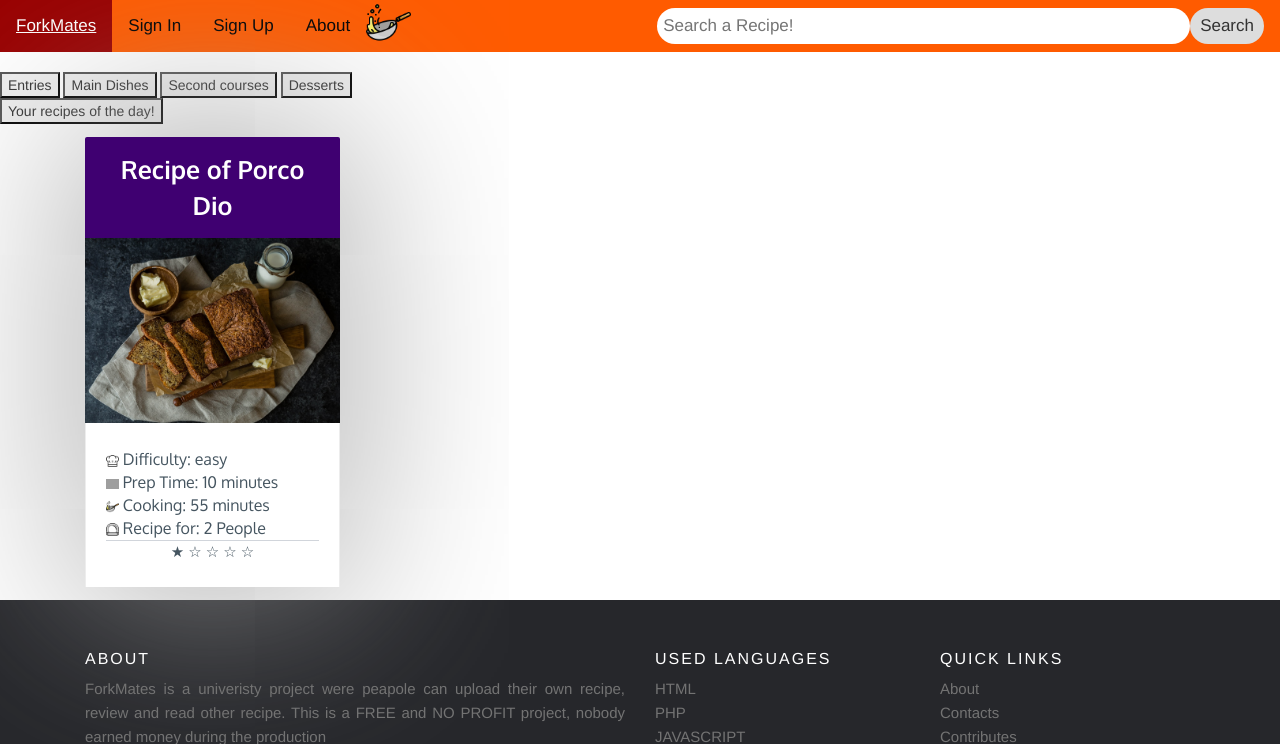
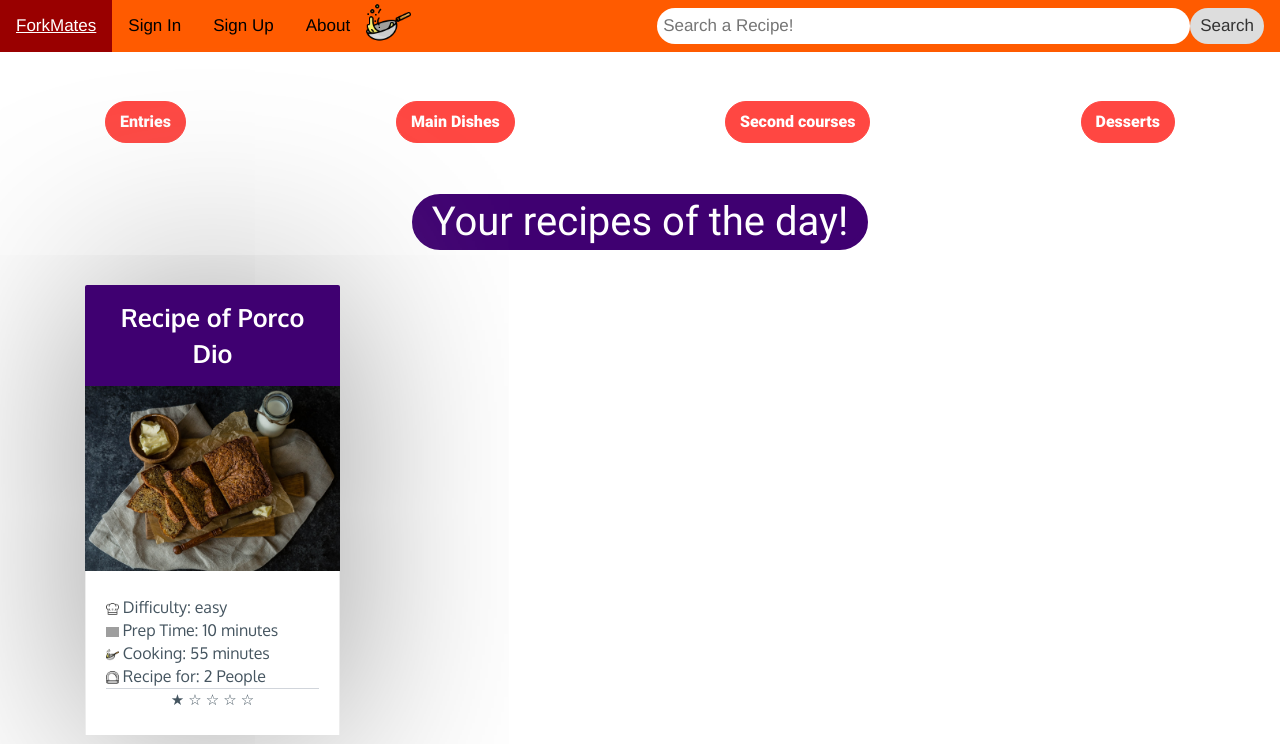
Before and after one commit to PietroColaguori/ForkMates, a PHP site: page /Homepage.html in a window 1280 px wide. Shown: the top 744 px of the page. Run offline with PHP 8.4, Linux system fonts and the light colour scheme; grey boxes are pictures that could not be loaded.

Commit message:
Add files via upload

```diff
--- a/Main/css/home_style.css
+++ b/Main/css/home_style.css
@@ -74,3 +74,55 @@ body {
     border: 1px solid #ccc;
   }
 }
+.center {
+  display: flex;
+  justify-content: center;
+  align-items: center;
+  height: 100px;
+}
+
+.button {
+  margin: auto;
+  background: #FF4742;
+  border: 1px solid #FF4742;
+  border-radius: 100px;
+  color: #FFFFFF;
+  cursor: pointer;
+  font-family: nunito,roboto,proxima-nova,"proxima nova",sans-serif;
+  font-size: 16px;
+  font-weight: 800;
+  line-height: 16px;
+  padding: 12px 14px;
+  text-align: center;
+  text-rendering: geometricprecision;
+  text-transform: none;
+  user-select: none;
+  touch-action: manipulation;
+}
+.button2 {
+  background: #3F0071;
+  border: 6px solid #3F0071;
+  border-radius: 100px;
+  color: #FFFFFF;
+  font-family: nunito,roboto,proxima-nova,"proxima nova",sans-serif;
+  font-size: 40px;
+  font-weight: 8000;
+  line-height: 20px;
+  padding: 12px 14px;
+  text-align: center;
+  text-rendering: geometricprecision;
+  text-transform: none;
+  user-select: none;
+  touch-action: manipulation;
+}
+
+.button:hover,
+.button:active {
+  background-color: initial;
+  background-position: 0 0;
+  color: #FF4742;
+}
+
+.button:active {
+  opacity: .5;
+}
```
Also changed, not shown: Main/css/recipestyle.css (added, +19 -0 lines).
